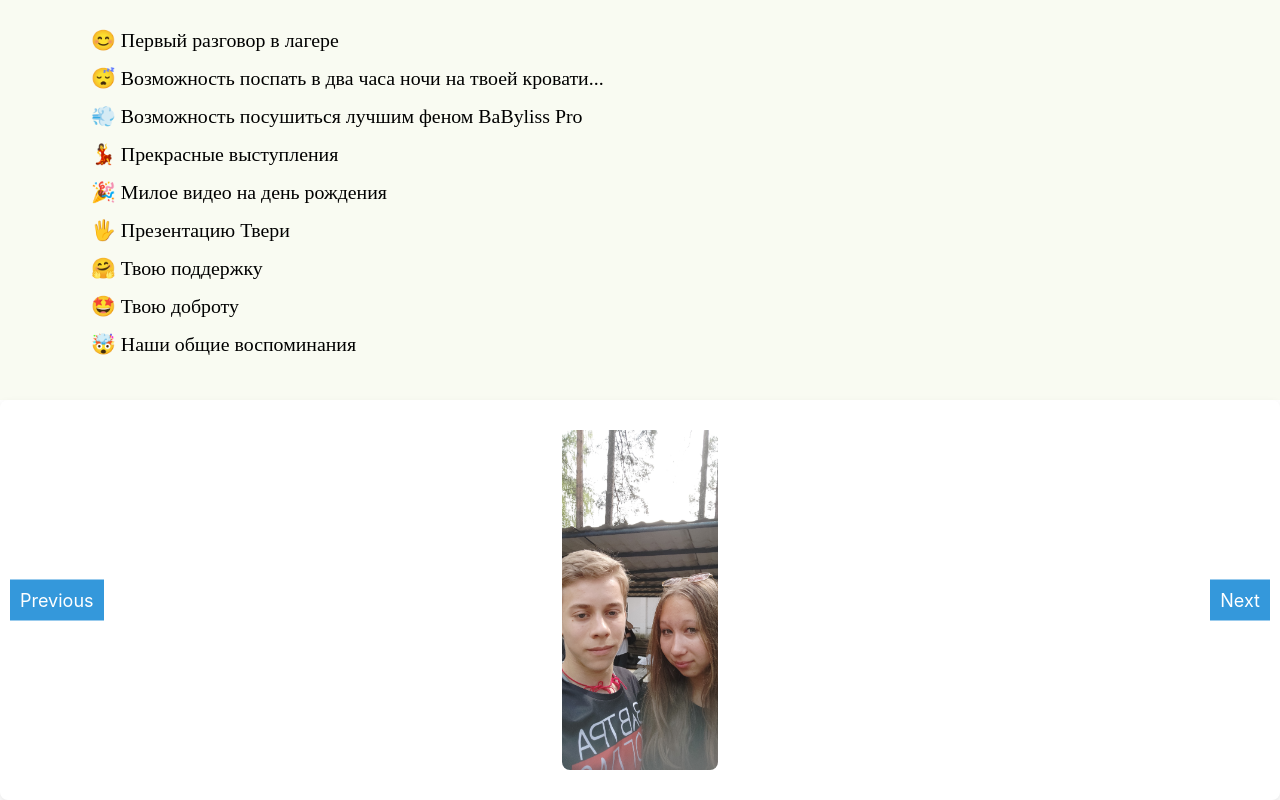
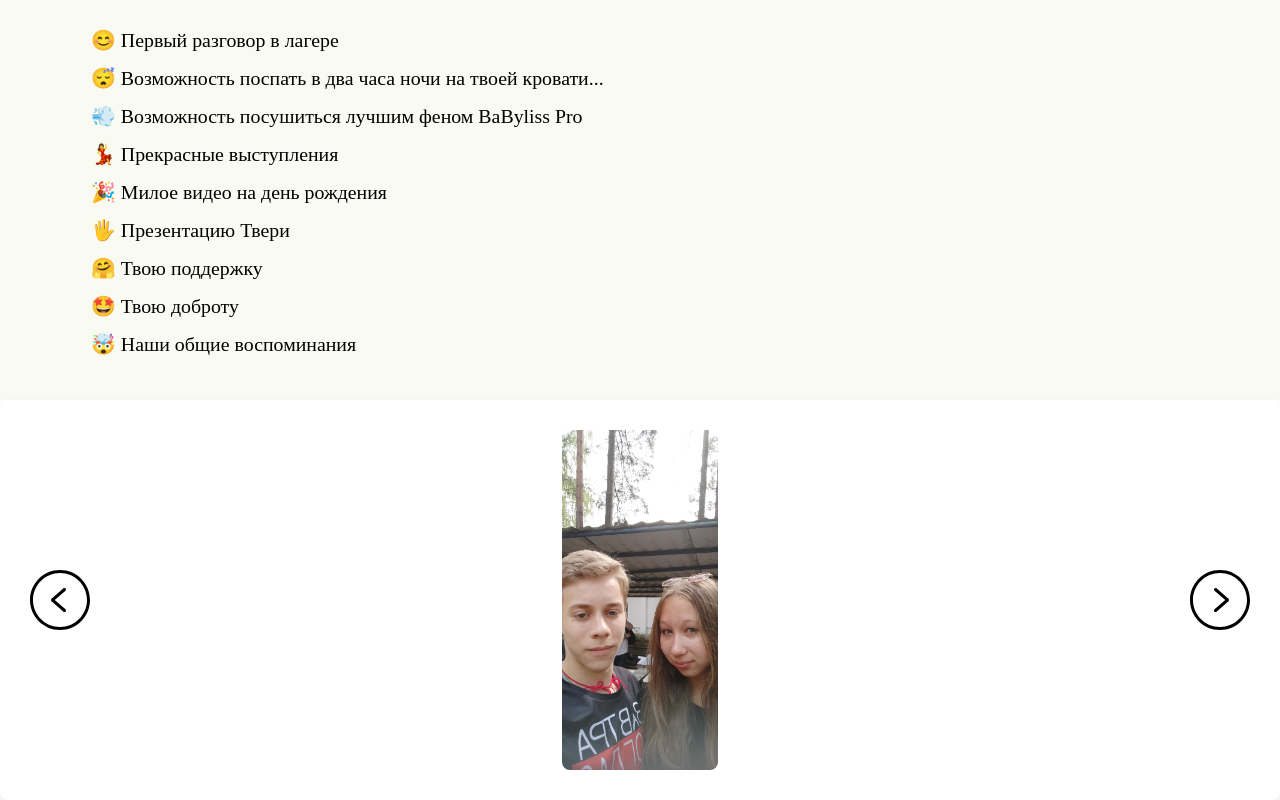
Before and after one commit to IvanchikIvan/LandingGift, a React (Create React App) app: page / in a window 1280 px wide. Shown: the part 2564-3364 px from the top of the page. Built offline with nearby package versions, Linux system fonts and the light colour scheme; a web font is replaced by a local one.

Commit message:
Redesign buttons in gallery

```diff
--- a/src/App.js
+++ b/src/App.js
@@ -2,7 +2,7 @@ import './App.css';
 import './reset.css'
 import Header from './components/Header/Header'
 import Memories from './components/Memories/Memories';
-import Gallery from './components/Galery/Galery';
+import Carousel from './components/Galery/Galery';
 import IWGTC from './components/i-was-glad-to-come/i-was-glad-to-come';
 import Thankyou from './components/thank_you/thank-you';
 
@@ -13,7 +13,7 @@ function App() {
       <Memories/>
       <IWGTC/>
       <Thankyou/>
-      <Gallery/>
+      <Carousel/>
     </div>
   );
 }
--- a/src/components/Galery/Galery.css
+++ b/src/components/Galery/Galery.css
@@ -7,9 +7,10 @@
   height: max-content;
   display: flex;
   align-items: center;
-  justify-content: center;
+  justify-content: space-between;
   height: 400px;
   padding: 30px;
+  flex-direction: row;
 }
 
 img {
@@ -19,28 +20,16 @@ img {
   object-fit: cover;
 }
 
-button {
-  position: absolute;
-  top: 50%;
-  transform: translateY(-50%);
-  background-color: #3498db;
-  color: #ffffff;
-  font-size: 18px;
-  border: none;
-  padding: 10px;
-  cursor: pointer;
-  outline: none;
-  transition: background-color 0.3s ease;
+.prevButton, .nextButton {
+  width: 60px;
+  height: 60px;
 }
 
-button:hover {
-  background-color: #2980b9;
+.prevButton img, .nextButton img{
+  width: 100%;
+  height: 100%;
 }
 
-button:first-child {
-  left: 10px;
+.prevButton{
+  transform: scale(-1, -1);
 }
-
-button:last-child {
-  right: 10px;
-}
--- a/src/components/Galery/Galery.js
+++ b/src/components/Galery/Galery.js
@@ -11,6 +11,7 @@ import gallery_6 from "../../Assets/gallary_6.jpg";
 import gallery_7 from "../../Assets/gallery_7.png";
 import gallery_8 from "../../Assets/gallery_8.png";
 import gallery_9 from "../../Assets/gallery_9.png";
+import arrow from '../../Assets/arrow.svg'
 
 const Carousel = () => {
   const [currentIndex, setCurrentIndex] = useState(0);
@@ -44,9 +45,9 @@ const Carousel = () => {
 
   return (
     <div className="carousel">
-      <button onClick={prevSlide}>Previous</button>
+      <img className="prevButton" onClick={prevSlide} alt='' src={arrow}></img>
       <img src={imagesList[currentIndex]} alt={`slide ${currentIndex + 1}`} />
-      <button onClick={nextSlide}>Next</button>
+      <img className="nextButton" onClick={nextSlide} alt='' src={arrow}></img>
     </div>
   );
 };
```
